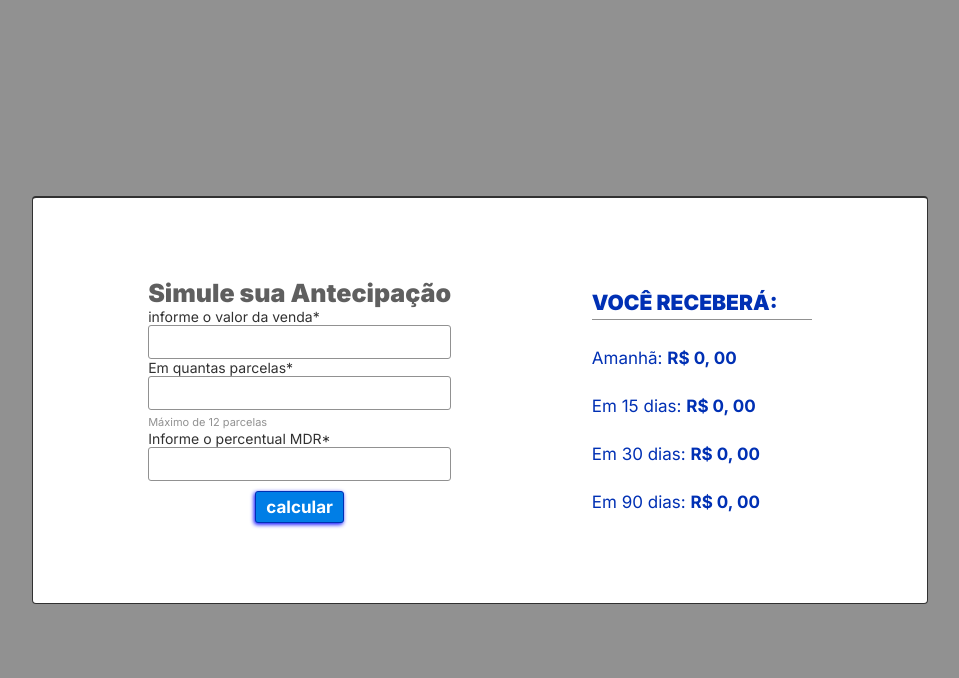
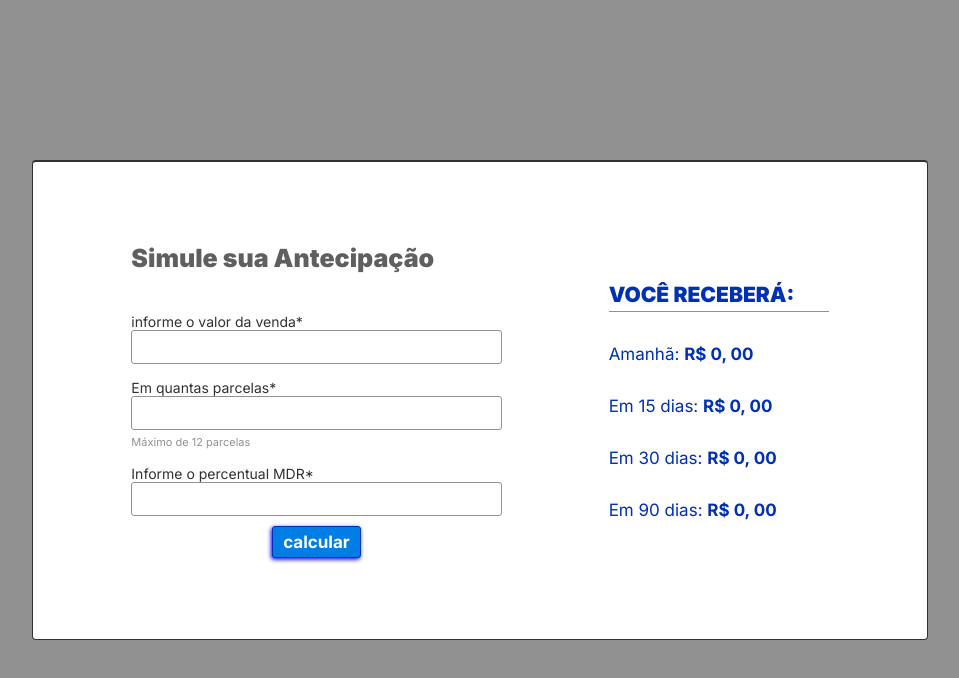
Before and after one commit to VictrCruz312/calculadora-antecipacao_de_valores, a React (Create React App) app: page / in a window 1280 px wide. Shown: the top 678 px of the page, without its empty margins (160-1119 px from the left). Built offline with nearby package versions, Linux system fonts and the light colour scheme.

Commit message:
fix: corringindo alguns estilos e removendo bugs de redmensionamento do layout

```diff
--- a/src/components/Description/style.tsx
+++ b/src/components/Description/style.tsx
@@ -8,4 +8,6 @@ interface IPropsStyling {
 export const StyledDescription = styled.p<IPropsStyling>`
   color: ${({ colorText }) => (colorText ? colorText : "var(--GreyText)")};
   font-size: ${({ fontSize }) => (fontSize ? fontSize : "14px")};
+
+  margin-top: 15px;
 `;
--- a/src/components/Form/style.ts
+++ b/src/components/Form/style.ts
@@ -4,6 +4,8 @@ export const StyledForm = styled.form`
   display: flex;
   flex-direction: column;
   justify-content: flex-end;
+  width: 50%;
+
   button {
     align-self: center;
     margin-top: 10px;
--- a/src/components/Title/style.ts
+++ b/src/components/Title/style.ts
@@ -5,6 +5,7 @@ export const StyledTitle = styled.h1`
   font-size: 25px;
   font-weight: 800;
   text-align: center;
+  margin-bottom: 25px;
 
   @media screen and (min-width: 780px) {
     text-align: left;
--- a/src/style.ts
+++ b/src/style.ts
@@ -8,6 +8,7 @@ export const ContainerApp = styled.div`
   flex-wrap: wrap;
 
   width: 100vw;
+  height: 100vh;
   margin: 0 auto;
   border-radius: 4px;
   padding: 10vh 6vw;
@@ -19,13 +20,14 @@ export const ContainerApp = styled.div`
   @media screen and (min-width: 780px) {
     flex-wrap: nowrap;
     width: 70vw;
+    height: 60vh;
   }
 `;
 
 export const StyledContainerResult = styled.div`
   display: flex;
   flex-direction: column;
-  gap: 28px;
+  gap: 17px;
 
   h2 {
     width: 220px;
```
